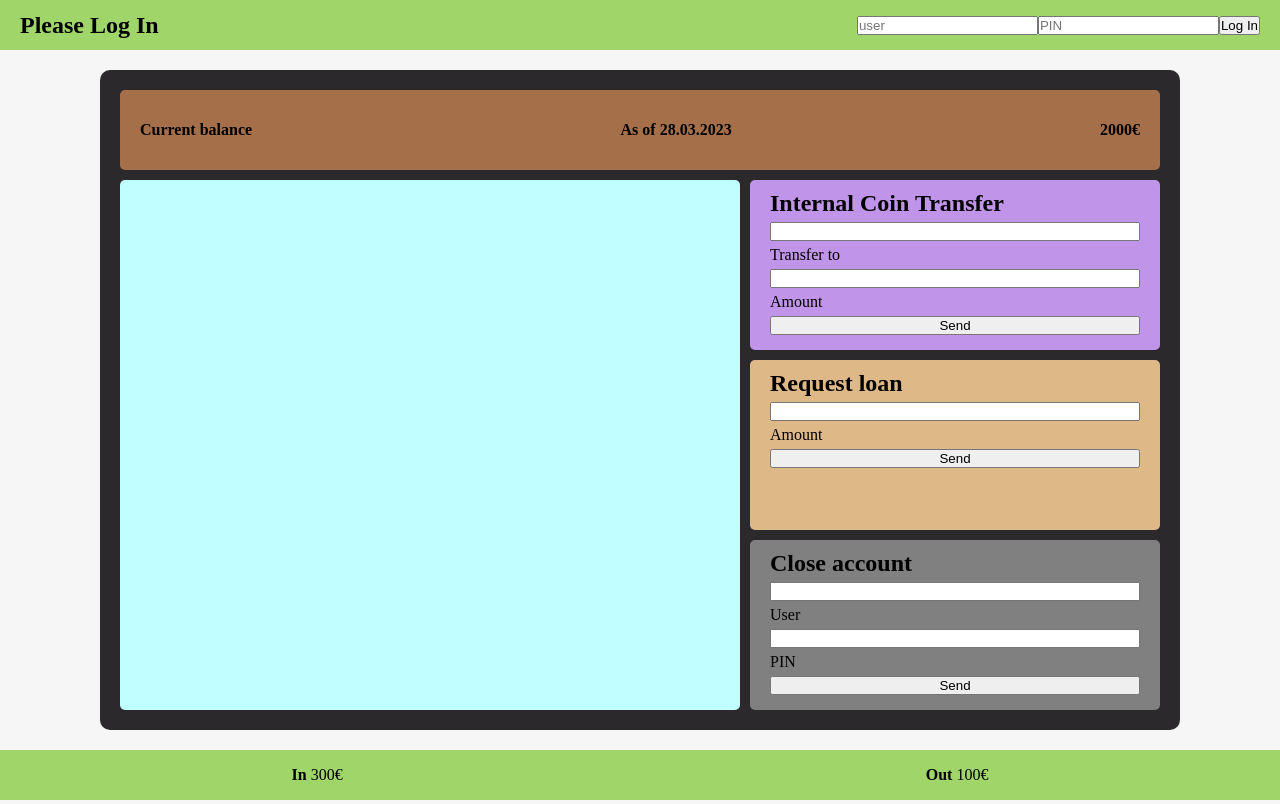
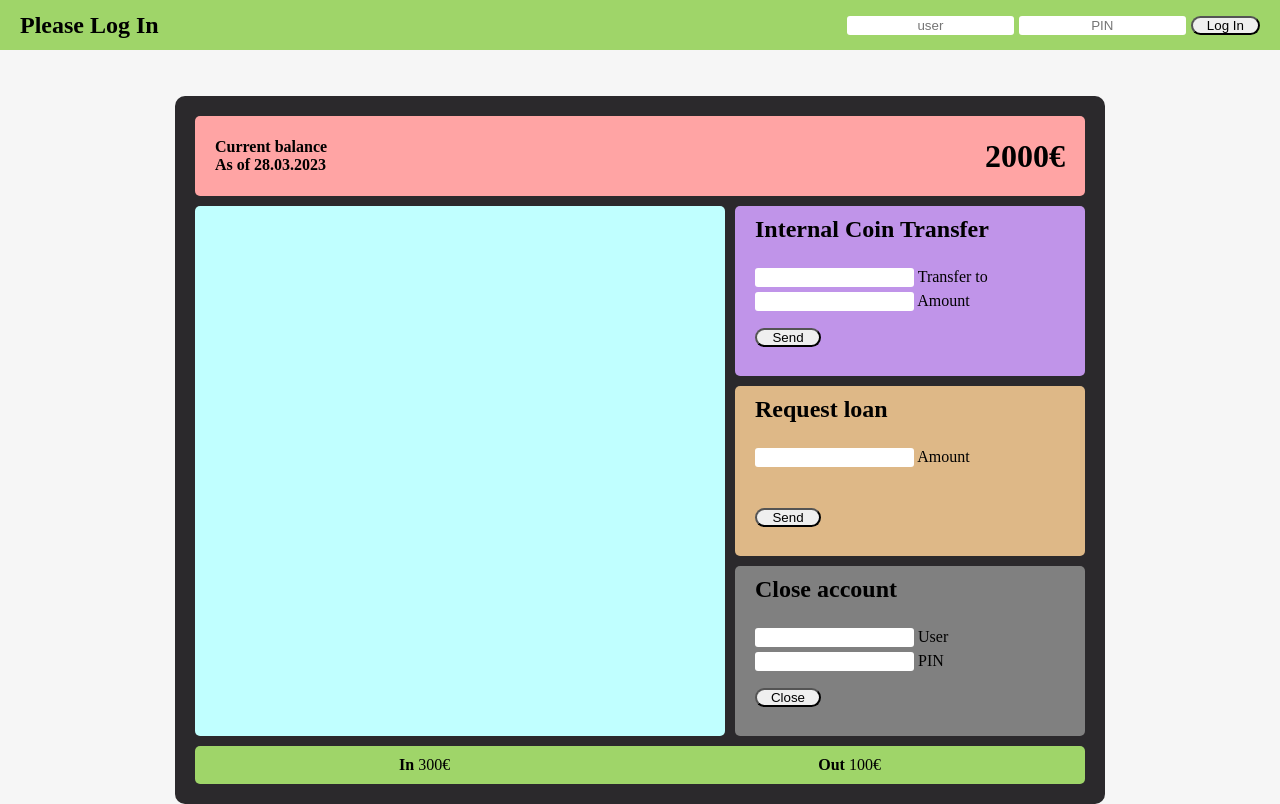
Before and after one commit to Marcin-Matczak/home_budget, a plain HTML site: page index.html in a window 1280 px wide. Drawn offline with Linux system fonts and the light colour scheme.

Commit message:
Layout improvement

```diff
--- a/index.html
+++ b/index.html
@@ -11,36 +11,44 @@
   <body>
     <nav>
       <h1>Please Log In</h1>
+      <div class="form-login">
         <form class="login">
           <input type="text" placeholder="user" />
           <input type="password" placeholder="PIN" maxlength="4" />
-        <button>Log In</button>
+          <button class="btn btn-log">Log In</button>
         </form>
+      </div>
     </nav>
     <main>
       <header>
+        <div>
           <p>Current balance</p>
           <p>As of <span>28.03.2023</span></p>
-        <p>2000€</p>
+        </div>
+        <p class="balance">2000€</p>
       </header>
       <aside class="movements"></aside>
       <section class="transfer">
         <h2>Internal Coin Transfer</h2>
+        <div class="form">
           <form class="form">
             <input type="text" />
             <label>Transfer to</label>
             <input type="number" />
             <label>Amount</label>
-          <button>Send</button>
+            <button class="btn btn-send btn-form">Send</button>
           </form>
+        </div>
       </section>
       <section class="request">
         <h2>Request loan</h2>
+        <div class="form">
           <form class="form">
             <input type="text" />
             <label>Amount</label>
-          <button>Send</button>
+            <button class="btn btn-send btn-form">Send</button>
           </form>
+        </div>
       </section>
       <section class="close">
         <h2>Close account</h2>
@@ -49,10 +57,9 @@
           <label>User</label>
           <input type="password" maxlength="4" />
           <label>PIN</label>
-          <button>Send</button>
+          <button class="btn btn-close btn-form">Close</button>
         </form>
       </section>
-    </main>
       <footer>
         <div>
           <p>In</p>
@@ -63,5 +70,6 @@
           <p>100€</p>
         </div>
       </footer>
+    </main>
   </body>
 </html>
--- a/src/style/style.css
+++ b/src/style/style.css
@@ -20,11 +20,7 @@ nav {
   width: 100%;
   height: 50px;
   background-color: rgb(159, 213, 105);
-  position: fixed;
-  left: 0;
-  top: 0;
   display: flex;
-  justify-content: space-between;
   align-items: center;
 }
 
@@ -35,23 +31,28 @@ h1 {
 
 .login {
   padding: 0 20px;
+  display: flex;
+  flex-direction: row;
+}
+
+.login > * {
+  margin-left: 5px;
 }
 
 /* Main content */
 
 main {
-  width: 1040px;
   display: grid;
   padding: 20px;
   background-color: rgb(43, 41, 44);
-  grid-template-columns: repeat(5, 200px);
+  grid-template-columns: repeat(5, 170px);
   grid-template-rows: repeat(7, 80px);
   gap: 10px 10px;
+  border-radius: 10px;
   position: absolute;
-  top: 50%;
+  top: calc(50% + 50px);
   left: 50%;
-  transform: translate(-50%, -50%);
-  border-radius: 10px;
+  transform: translate(-50%,-50%);
 }
 
 main > * {
@@ -59,25 +60,22 @@ main > * {
   padding: 10px 20px;
 }
 
+/* Main content -- Header */
+
 header {
-  background-color: rgb(165, 111, 73);
+  background-color:rgb(255 164 164);
   grid-column: 1/6;
-  grid-row: 0/2;
   display: flex;
   align-items: center;
   justify-content: space-between;
-  padding: 0 20px;
   font-weight: 600;
 }
 
-.form {
-  display: flex;
-  flex-direction: column;
+.balance {
+  font-size: 32px;
 }
 
-.form > * {
-  margin-top: 5px;
-}
+/* Main content -- Movements */
 
 .movements {
   background-color: rgb(192, 255, 255);
@@ -85,6 +83,8 @@ header {
   grid-row: 2/8;
 
 }
+
+/* Forms */
 
 .transfer {
   background-color: rgb(192, 148, 233);
@@ -104,19 +104,32 @@ header {
   grid-row: 6/8;
 }
 
-form {
-  display: flex;
-  flex-wrap: wrap;
+.form {
+  position: relative;
 }
+
+section h2 {
+  margin-bottom: 20px;
+}
+
+.form > * {
+  margin-top: 5px;
+}
+
+input {
+  width: 50%;
+  text-align: center;
+  border: none;
+  border-radius: 3px;
+  padding: 2px;
+}
+
 
 /* Footer */
 
 footer {
-  width: 100%;
-  height: 50px;
-  position: fixed;
-  left: 0;
-  bottom: 0;
+  grid-column: 1/6;
+  grid-row: auto;
   background-color: rgb(159, 213, 105);
   display: flex;
   justify-content: space-around;
@@ -130,3 +143,20 @@ footer p:nth-child(odd) {
 footer p {
   display:inline-block;
 }
+
+/* Buttons */
+
+.btn {
+  width: 20%;
+  border-radius: 10px;
+}
+
+.btn:hover {
+  cursor: pointer;
+}
+
+.btn-form {
+  position: absolute;
+  top: 60px;
+  left: 0px;
+}
```
Lines whose indentation alone changed are shown as unchanged.
